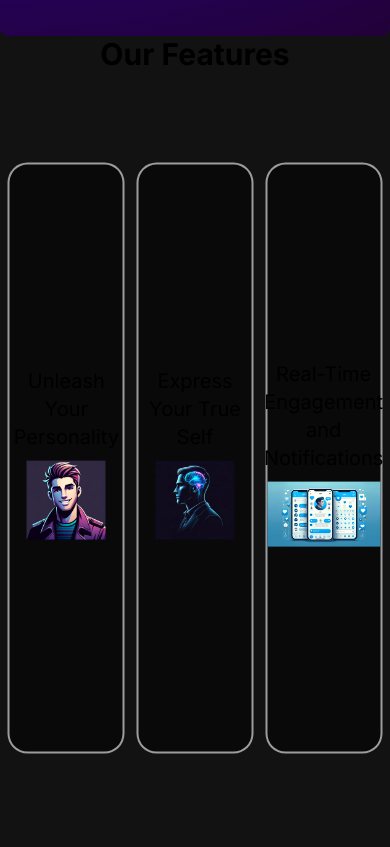
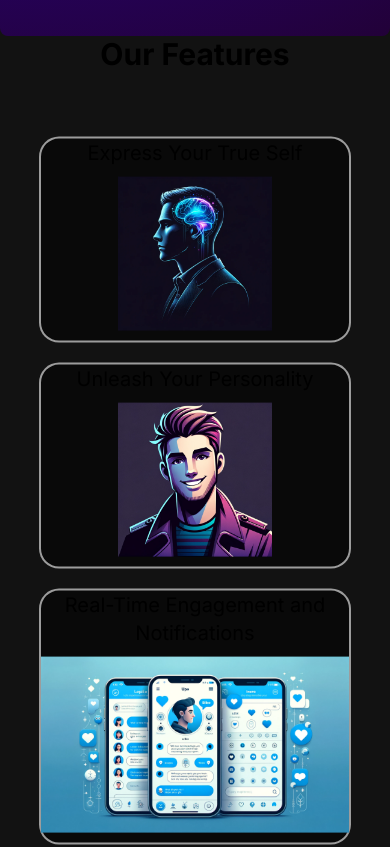
Before and after one commit to AiOS-Internship-PersonaNet/Landing-page, a Next.js app: page / in a window 390 px wide. Shown: the part 880-1727 px from the top of the page. Built offline with nearby package versions, Linux system fonts and the light colour scheme.

Commit message:
Update FeaturesSection.jsx

```diff
--- a/components/FeaturesSection.jsx
+++ b/components/FeaturesSection.jsx
@@ -1,4 +1,3 @@
-"use client";
 import React, { useState, useEffect } from 'react';
 import { motion } from 'framer-motion';
 import Image from 'next/image';
@@ -62,8 +61,9 @@ const FeaturesSection = () => {
       <h2 className="text-3xl lg:text-5xl font-bold mt-0 mb-4 md:mt-0 md:mb-8 absolute top-0 left-1/2 transform -translate-x-1/2">
         Our Features
       </h2>
+      {/* Middle border big screen */}
 
-      {/* Middle border */}
+      {windowWidth > 768 && (
         <motion.div
           className="middle-border"
           style={{
@@ -88,7 +88,6 @@ const FeaturesSection = () => {
           onMouseEnter={handleMiddleBorderHover}
           onMouseLeave={handleMiddleBorderLeave}
         >
-        {/* Express Your True Self Content */}
           <h2 className={`${middleBorderHovered ? 'text-lg' : 'text-xl'} ${typeof window !== 'undefined' && window.innerWidth <= 768 ? 'text-xl' : ''}`}>
             Express Your True Self
           </h2>
@@ -99,7 +98,6 @@ const FeaturesSection = () => {
             height={600}
             style={{ maxWidth: '70%', height: 'auto', margin: '10px 0' }}
           />
-
           <p
             className={`${typeof window !== 'undefined' && window.innerWidth <= 768 ? 'text-sm' : 'text-base'} opacity-${middleBorderHovered ? '100' : '0'} transition-opacity duration-300 ${middleBorderHovered ? '' : 'hidden'}`}
             onMouseEnter={handleMiddleBorderHover}
@@ -107,10 +105,10 @@ const FeaturesSection = () => {
           >
             With our innovative persona creation tool, you&apos;re not just building a profile; you&apos;re crafting a digital identity. Answer a few simple questions and let our AI weave a persona that truly represents you.
           </p>
-
         </motion.div>
-
-      {/* Left border */}
+      )}
+         {/* Left border big screen*/}
+      {windowWidth > 768 && (
         <motion.div
           className="left-border"
           style={{
@@ -135,11 +133,10 @@ const FeaturesSection = () => {
           onMouseEnter={handleLeftBorderHover}
           onMouseLeave={handleLeftBorderLeave}
         >
-        {/* Unleash Your Personality Content */}
+          {/* Content for left border */}
           <h2 className={`${leftBorderHovered ? 'text-base' : 'text-lg'} ${typeof window !== 'undefined' && window.innerWidth <= 768 ? 'text-xl' : ''}`}>
             Unleash Your Personality
           </h2>
-
           <Image
             src="/images/persona.png"
             alt="Description of the image"
@@ -147,15 +144,16 @@ const FeaturesSection = () => {
             height={600}
             style={{ maxWidth: '70%', height: 'auto', margin: '10px 0' }}
           />
-
           <p
             className={`${typeof window !== 'undefined' && window.innerWidth <= 768 ? 'text-sm' : 'text-base'} opacity-${leftBorderHovered ? '100' : '0'} transition-opacity duration-300 ${leftBorderHovered ? '' : 'hidden'}`}
           >
-  Create multiple personas that showcase every aspect of your personality. Whether it&apos;s engaging in lively debates or sharing a laugh, your personas represent the multifaceted nature of your identity.
+            Create multiple personas that showcase every aspect of your personality. Whether it's engaging in lively debates or sharing a laugh, your personas represent the multifaceted nature of your identity.
           </p>
         </motion.div>
+      )}
 
-      {/* Right border */}
+      {/* Right border big screen */}
+      {windowWidth > 768 && (
         <motion.div
           className="right-border"
           style={{
@@ -180,11 +178,10 @@ const FeaturesSection = () => {
           onMouseEnter={handleRightBorderHover}
           onMouseLeave={handleRightBorderLeave}
         >
-        {/* Real-Time Engagement and Notifications Content */}
+          {/* Content for right border */}
           <h2 className={`${rightBorderHovered ? 'text-base' : 'text-lg'} ${typeof window !== 'undefined' && window.innerWidth <= 768 ? 'text-xl' : ''}`}>
           Real-Time Engagement and Notifications
           </h2>
-
           <Image
             src="/images/chat.png"
             alt="Description of the image"
@@ -192,7 +189,141 @@ const FeaturesSection = () => {
             height={600}
             style={{ maxWidth: '100%', height: 'auto', margin: '10px 0' }}
           />
+          <p
+            className={`${typeof window !== 'undefined' && window.innerWidth <= 768 ? 'text-sm' : 'text-base'} opacity-${rightBorderHovered ? '100' : '0'} transition-opacity duration-300 ${rightBorderHovered ? '' : 'hidden'}`}
+          >
+            Stay engaged with real-time updates. Whether your persona is getting likes, comments, or matched with like-minded users, you&apos;re always in the loop.
+          </p>
+        </motion.div>
+      )}
 
+      {/* Borders Container for Small Screens */}
+      <div
+        className="borders-container"
+        style={{
+          display: windowWidth <= 768 ? 'flex' : 'none', // Show only on small screens
+          flexDirection: 'column',
+          alignItems: 'center',
+          justifyContent: 'center',
+          width: '100%',
+          height: '70%',
+          position: 'absolute',
+          top: '55%',
+          transform: 'translateY(-50%)',
+        }}
+      >
+        {/* Middle border small screens */}
+        <motion.div
+          className="middle-border"
+          style={{
+            position: 'relative',
+            width: '80%',
+            border: '2px solid rgba(255, 255, 255, 0.6)',
+            borderRadius: '20px',
+            backgroundColor: middleBorderHovered ? 'rgba(255, 255, 255, 0.3)' : 'rgba(0, 0, 0, 0.5)',
+            fontSize: windowWidth <= 768 ? '0.4em' : '1em',
+            marginBottom: '20px',
+            textAlign: 'center',
+          }}
+          onMouseEnter={handleMiddleBorderHover}
+          onMouseLeave={handleMiddleBorderLeave}
+        >
+          {/* Middle border content */}
+          <h2 className={`${middleBorderHovered ? 'text-lg' : 'text-xl'} ${typeof window !== 'undefined' && window.innerWidth <= 768 ? 'text-xl' : ''}`}>
+            Express Your True Self
+          </h2>
+          <Image
+  src="/images/background2.png"
+  alt="Description of the image"
+  width={800}
+  height={600}
+  style={{
+    maxWidth: '50%',
+    height: '30',
+    margin: '10px auto',
+    display: 'block',
+  }}
+/>
+          <p
+            className={`${typeof window !== 'undefined' && window.innerWidth <= 768 ? 'text-sm' : 'text-base'} opacity-${middleBorderHovered ? '100' : '0'} transition-opacity duration-300 ${middleBorderHovered ? '' : 'hidden'}`}
+            onMouseEnter={handleMiddleBorderHover}
+            onMouseLeave={handleMiddleBorderLeave}
+          >
+            With our innovative persona creation tool, you&apos;re not just building a profile; you&apos;re crafting a digital identity. Answer a few simple questions and let our AI weave a persona that truly represents you.
+          </p>
+        </motion.div>
+
+        {/* Left border small screens */}
+        <motion.div
+          className="left-border"
+          style={{
+            position: 'relative',
+            width: '80%',
+            border: '2px solid rgba(255, 255, 255, 0.6)',
+            borderRadius: '20px',
+            backgroundColor: leftBorderHovered ? 'rgba(255, 255, 255, 0.3)' : 'rgba(0, 0, 0, 0.5)',
+            fontSize: windowWidth <= 768 ? '0.4em' : '1em',
+            marginBottom: '20px',
+            textAlign: 'center',
+          }}
+          onMouseEnter={handleLeftBorderHover}
+          onMouseLeave={handleLeftBorderLeave}
+        >
+          {/* Left border content */}
+          <h2 className={`${leftBorderHovered ? 'text-base' : 'text-lg'} ${typeof window !== 'undefined' && window.innerWidth <= 768 ? 'text-xl' : ''}`}>
+            Unleash Your Personality
+          </h2>
+          <Image
+  src="/images/persona.png"
+  alt="Description of the image"
+  width={800}
+  height={600}
+  style={{
+    maxWidth: '50%',
+    height: 'auto',
+    margin: '10px auto',
+    display: 'block',
+  }}
+/>
+          <p
+            className={`${typeof window !== 'undefined' && window.innerWidth <= 768 ? 'text-sm' : 'text-base'} opacity-${leftBorderHovered ? '100' : '0'} transition-opacity duration-300 ${leftBorderHovered ? '' : 'hidden'}`}
+          >
+            Create multiple personas that showcase every aspect of your personality. Whether it&apos;s engaging in lively debates or sharing a laugh, your personas represent the multifaceted nature of your identity.
+          </p>
+        </motion.div>
+
+        {/* Right border  small screens*/}
+        <motion.div
+          className="right-border"
+          style={{
+            position: 'relative',
+            width: '80%',
+            border: '2px solid rgba(255, 255, 255, 0.6)',
+            borderRadius: '20px',
+            backgroundColor: rightBorderHovered ? 'rgba(255, 255, 255, 0.3)' : 'rgba(0, 0, 0, 0.5)',
+            fontSize: windowWidth <= 768 ? '0.4em' : '1em',
+            marginBottom: '20px',
+            textAlign: 'center',
+          }}
+          onMouseEnter={handleRightBorderHover}
+          onMouseLeave={handleRightBorderLeave}
+        >
+          {/* Right border content */}
+          <h2 className={`${rightBorderHovered ? 'text-base' : 'text-lg'} ${typeof window !== 'undefined' && window.innerWidth <= 768 ? 'text-xl' : ''}`}>
+            Real-Time Engagement and Notifications
+          </h2>
+          <Image
+  src="/images/chat.png"
+  alt="Description of the image"
+  width={800}
+  height={600}
+  style={{
+    maxWidth: '100%',
+    height: 'auto',
+    margin: '10px auto',
+    display: 'block',
+  }}
+/>
           <p
             className={`${typeof window !== 'undefined' && window.innerWidth <= 768 ? 'text-sm' : 'text-base'} opacity-${rightBorderHovered ? '100' : '0'} transition-opacity duration-300 ${rightBorderHovered ? '' : 'hidden'}`}
             onMouseEnter={handleRightBorderHover}
@@ -201,6 +332,7 @@ const FeaturesSection = () => {
             Stay engaged with real-time updates. Whether your persona is getting likes, comments, or matched with like-minded users, you&apos;re always in the loop.
           </p>
         </motion.div>
+      </div>
 
       {/* Animated Background */}
       <motion.div
```
Lines whose indentation alone changed are shown as unchanged.
